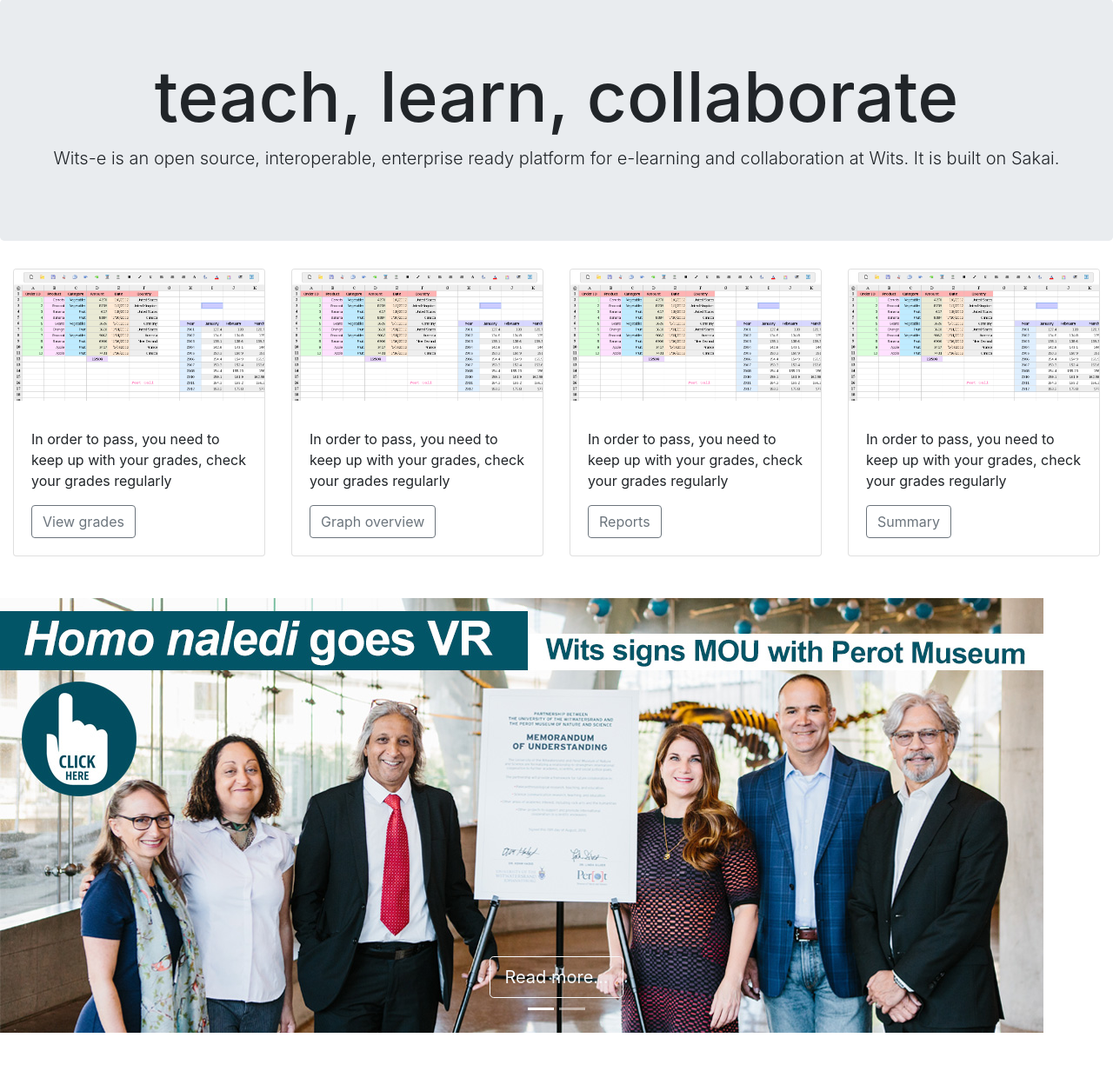
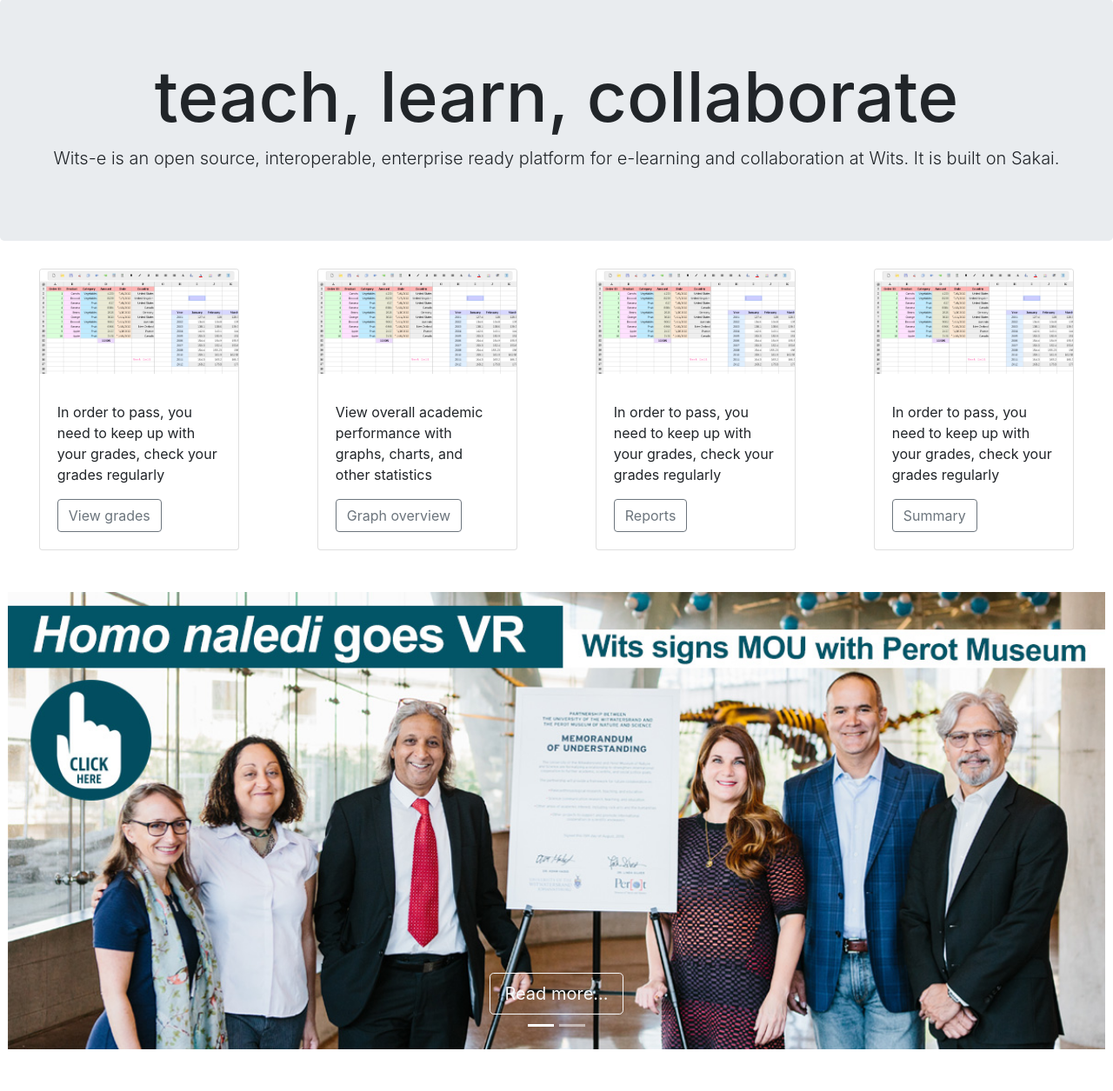
Before and after one commit to 1272371/Atom, a PHP site: page / in a window 1280 px wide. Shown: the part 84-1339 px from the top of the page at 87% size. Before the commit the page ends 1272 px from the top, so only its background shows below. Run offline with PHP 8.4, Linux system fonts and the light colour scheme.

Commit message:
minor fixes

```diff
--- a/index.php
+++ b/index.php
@@ -39,7 +39,7 @@
     <div class="container-fluid padding">
         <div class="row padding">
             <div class="col-md-3">
-                <div class="card">
+                <div class="card mx-auto" style="width: 18vw;">
                     <img class="card-img-top" src="img/card/view-grades-card.png">
                     <div class="card-body">
                         <h4 class="card-title"></h4>
@@ -52,20 +52,20 @@
                 </div>
             </div>
             <div class="col-md-3">
-                <div class="card">
+                <div class="card mx-auto" style="width: 18vw;">
                     <img class="card-img-top" src="img/card/view-grades-card.png">
                     <div class="card-body">
                         <h4 class="card-title"></h4>
                         <p class="card-text">
-                            In order to pass, you need to keep up with your grades,
-                            check your grades regularly
+                            View overall academic performance with graphs, charts,
+                            and other statistics
                         </p>
                         <a href="#" class="btn btn-outline-secondary">Graph overview</a> <!--submit button-->
                     </div>
                 </div>
             </div>
             <div class="col-md-3">
-                <div class="card">
+                <div class="card mx-auto" style="width: 18vw;">
                     <img class="card-img-top" src="img/card/view-grades-card.png">
                     <div class="card-body">
                         <h4 class="card-title"></h4>
@@ -78,7 +78,7 @@
                 </div>
             </div>
             <div class="col-md-3">
-                <div class="card">
+                <div class="card mx-auto" style="width: 18vw;">
                     <img class="card-img-top" src="img/card/view-grades-card.png">
                     <div class="card-body">
                         <h4 class="card-title"></h4>
@@ -94,20 +94,22 @@
     </div>
 
     <!-- Image Slider -->
-    <div id="img-slider" class="carousel slide mt-5 mb-5" data-ride="carousel">
+    <div class="row">
+        <div id="img-slider" class="carousel slide mt-5 mb-5 col-12 pl-4 pr-4" data-ride="carousel">
             <ul class="carousel-indicators">
                 <li data-target="#img-slider" data-slide-to="0" class="active"></li>
                 <li data-target="#img-slider" data-slide-to="1"></li>
             </ul>
             <div class="carousel-inner">
                 <div class="carousel-item active">
-                <img src="img/carousel/slide-0.jpg">
+                    <img class="img-fluid w-100" src="img/carousel/slide-0.jpg">
                     <div class="carousel-caption">
                         <button type="button" class="btn btn-outline-light btn-lg">Read more...</button>
                     </div>
                 </div>
                 <div class="carousel-item">
-                <img src="img/carousel/slide-1.jpg">
+                    <img class="img-fluid w-100" src="img/carousel/slide-1.jpg">
+                </div>
             </div>
         </div>
     </div>
```
Lines whose indentation alone changed are shown as unchanged.
